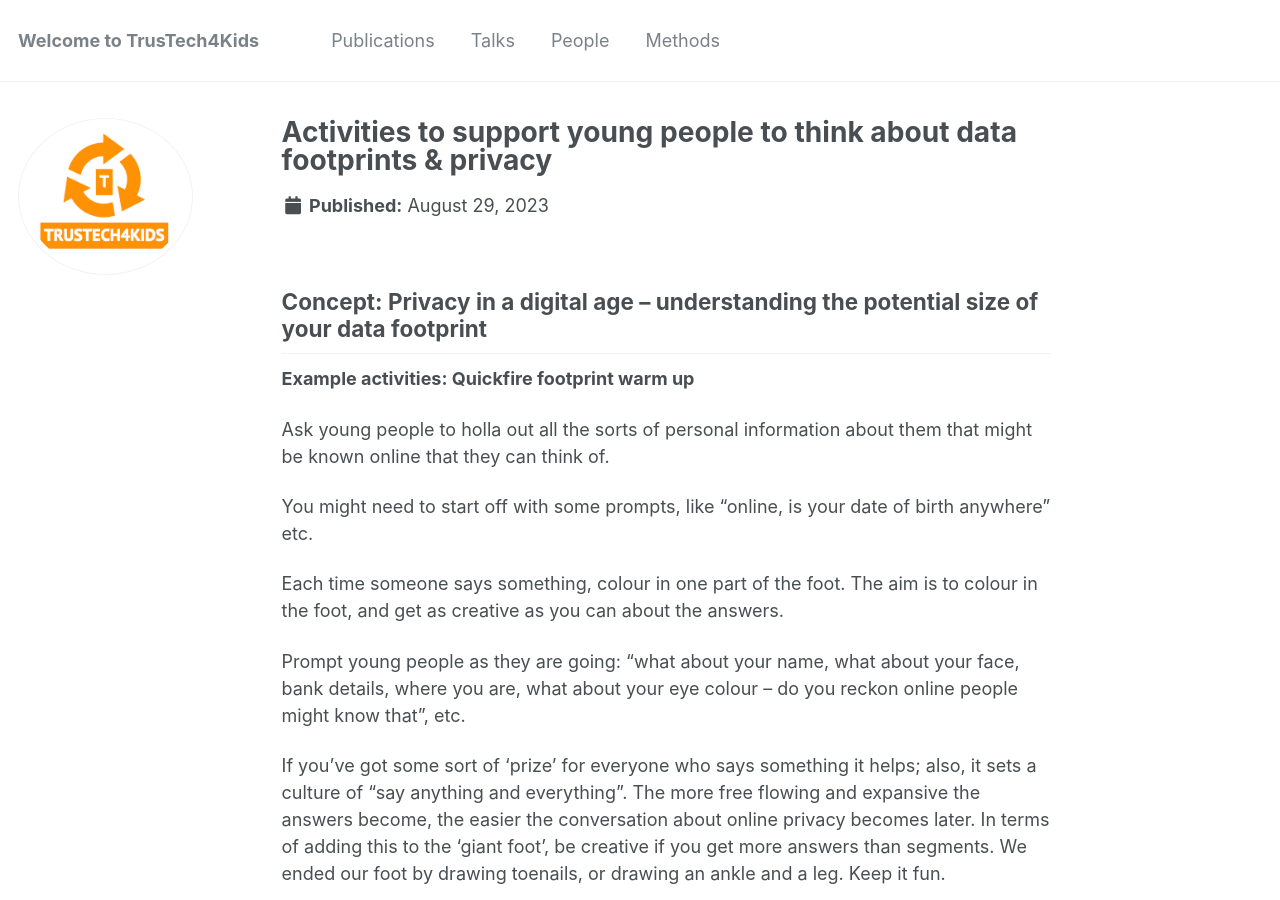
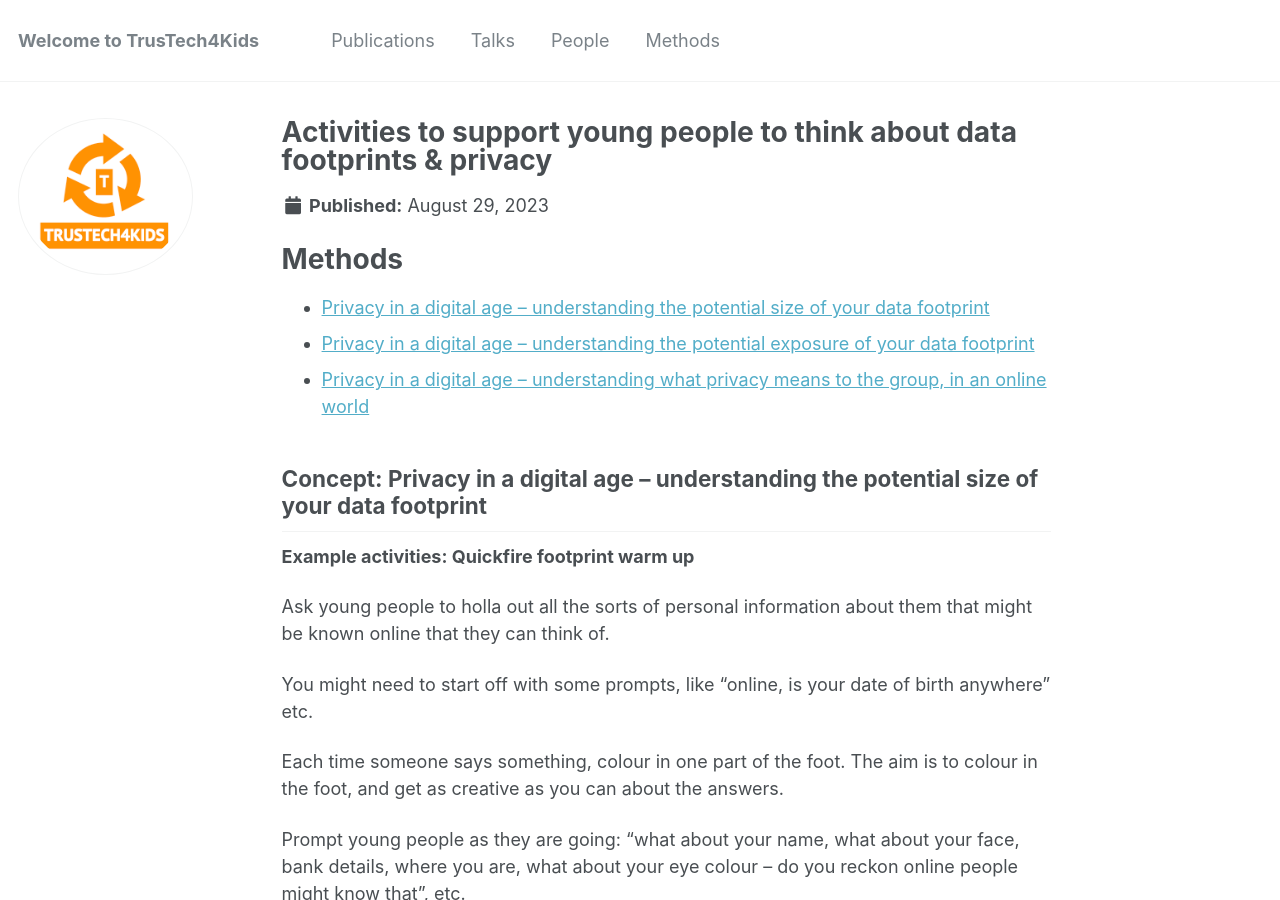
Before and after one commit to trustech4kids/trustech4kids.github.io, a Jekyll site: the page built from _portfolio/portfolio-1.md, in a window 1280 px wide and 900 px high. Built offline with Jekyll 4.4.1, drawn with Linux system fonts in a browser that asks for light colours.

Commit message:
Update portfolio-1.md

```diff
--- a/_portfolio/portfolio-1.md
+++ b/_portfolio/portfolio-1.md
@@ -5,6 +5,12 @@ permalink: /portfolio/privacy
 collection: portfolio
 ---
 
+# Methods
+- [Privacy in a digital age – understanding the potential size of your data footprint](#id-section1)
+- [Privacy in a digital age – understanding the potential exposure of your data footprint](#id-section2)
+- [Privacy in a digital age – understanding what privacy means to the group, in an online world](#id-section3)
+
+<div id='id-section1'/>
 ## Concept: Privacy in a digital age – understanding the potential size of your data footprint
 **Example activities: Quickfire footprint warm up**
 
@@ -33,7 +39,7 @@ Use a drawing of a foot on a white board, or a piece of poster paper with the ou
 
 The foot needs to be divided into between 5 and 20 segments, to colour in everytime a young person offers an answer.
 
-
+<div id='id-section2'/>
 ## Concept: Privacy in a digital age – understanding the potential exposure of your data footprint
 **Example activities: Magic 4s/8s**
 
@@ -62,7 +68,7 @@ Between 10 min if you want to keep it fast, to 30 minutes if you want depth. At
 * We always go with new, coloured Sharpies. Nothing screams “we’re not really interested in what you have to say and we don’t really think you’re important” than turning up with a packet of half dead pens and broken pencils. This is about setting the tone for the session, and showing the young people that you respect their input as much as you would with an elite level interviewees.
 * We had novelty buzzers to press at the end of 3 minutes, which gave it a fun-game show type vibe too.
 
-
+<div id='id-section3'/>
 ## Concept: Privacy in a digital age – understanding what privacy means to the group, in an online world
 **Example activities: Creating a definition of privacy**
 
```
